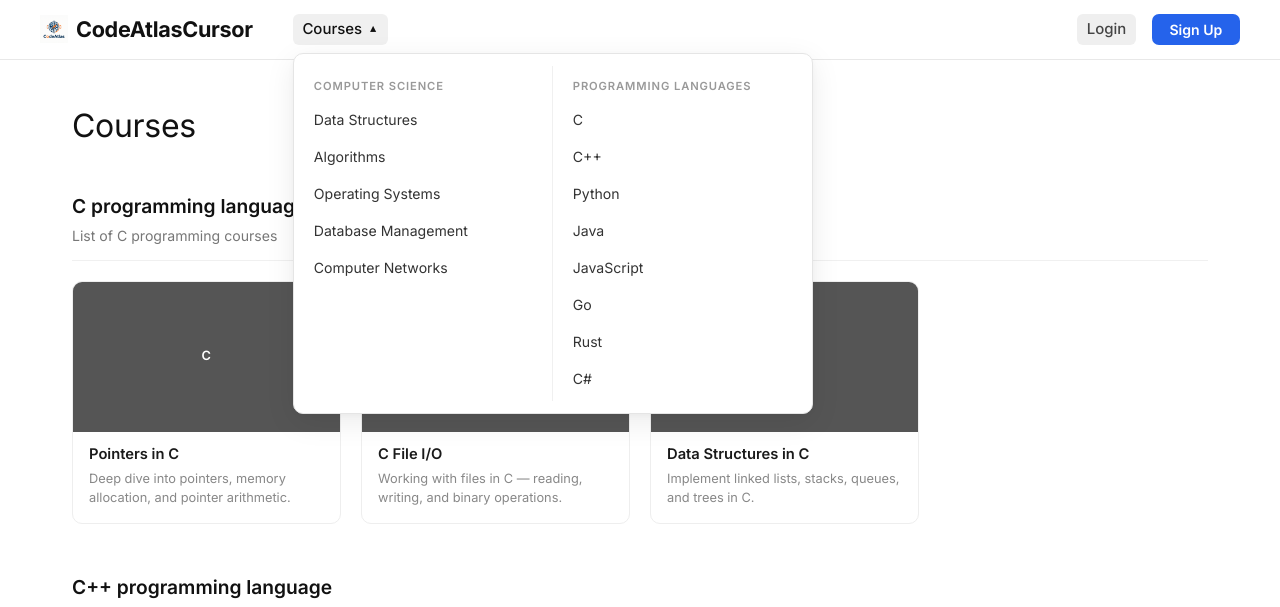
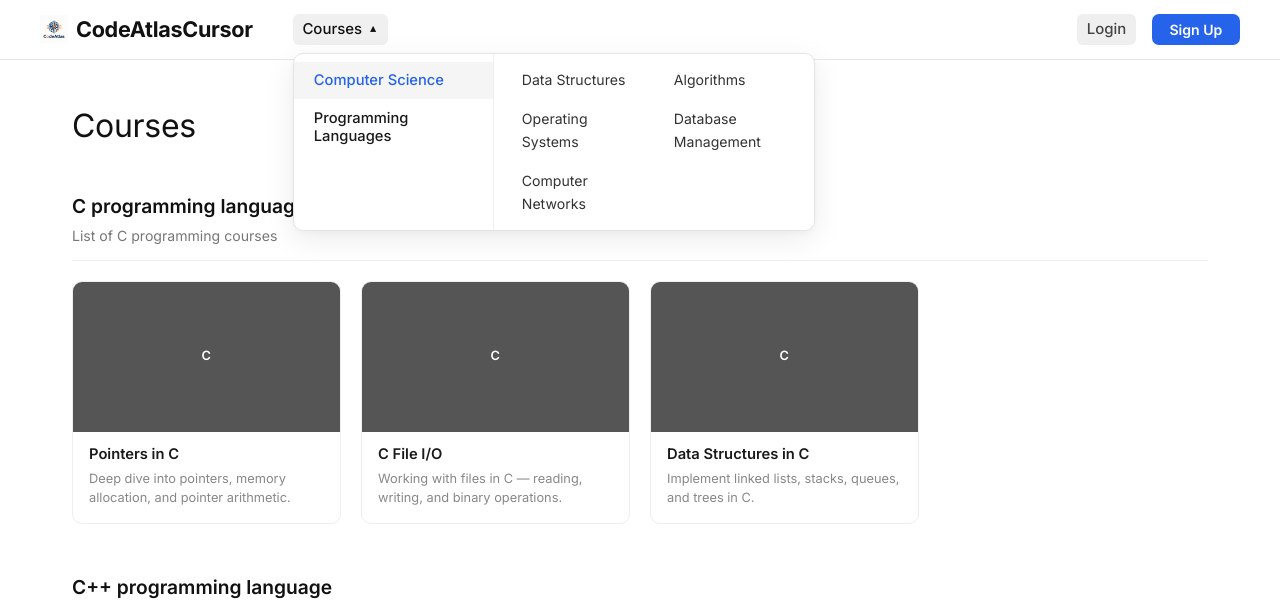
Before and after one commit to iamurtazo/open-code-atlas-cursor, a FastAPI app: page / in a window 1280 px wide, after a click that opens the changed part. Shown: the top 607 px of the page. Run offline with FastAPI, Linux system fonts and the light colour scheme; data that the repository does not hold is empty; parts of the project's set-up code (start-up, migrations or seed data) failed here and were passed over.

Commit message:
update courses list in navigation bar so that course opens a side-by-side panel and elements would appear horizontally

```diff
--- a/static/css/styles.css
+++ b/static/css/styles.css
@@ -142,7 +142,7 @@ img {
   transform: rotate(180deg);
 }
 
-/* Dropdown menu */
+/* Dropdown menu — mega menu */
 .dropdown-menu {
   position: absolute;
   top: calc(100% + 0.5rem);
@@ -151,8 +151,7 @@ img {
   border: 1px solid #e5e5e5;
   border-radius: 10px;
   box-shadow: 0 8px 30px rgba(0, 0, 0, 0.08), 0 2px 8px rgba(0, 0, 0, 0.04);
-  padding: 0.75rem 0;
-  min-width: 520px;
+  padding: 0;
   display: none;
   opacity: 0;
   transform: translateY(-4px);
@@ -160,32 +159,55 @@ img {
 }
 
 .dropdown-menu.show {
-  display: block;
+  display: flex;
   opacity: 1;
   transform: translateY(0);
 }
 
-.dropdown-columns {
-  display: grid;
-  grid-template-columns: 1fr 1fr;
-  gap: 0;
-}
-
-.dropdown-column {
-  padding: 0.25rem 0;
-}
-
-.dropdown-column:first-child {
+.dropdown-categories {
+  min-width: 200px;
+  padding: 0.5rem 0;
   border-right: 1px solid #f0f0f0;
 }
 
-.dropdown-category {
-  font-size: 0.7rem;
-  font-weight: 600;
-  text-transform: uppercase;
-  letter-spacing: 0.08em;
-  color: #999999;
-  padding: 0.5rem 1.25rem 0.4rem;
+.dropdown-category-btn {
+  display: block;
+  width: 100%;
+  text-align: left;
+  background: none;
+  border: none;
+  font-family: inherit;
+  font-size: 0.92rem;
+  font-weight: 500;
+  color: #1a1a1a;
+  padding: 0.6rem 1.25rem;
+  cursor: pointer;
+  transition: background-color 0.12s ease, color 0.12s ease;
+}
+
+.dropdown-category-btn:hover,
+.dropdown-category-btn.active {
+  background-color: #f5f5f5;
+  color: #2563eb;
+}
+
+.dropdown-items {
+  min-width: 320px;
+  padding: 0.5rem 0.5rem;
+}
+
+.dropdown-panel {
+  display: none;
+}
+
+.dropdown-panel.active {
+  display: flex;
+  flex-wrap: wrap;
+  gap: 0.15rem 0;
+}
+
+.dropdown-panel .dropdown-item {
+  flex: 0 0 50%;
 }
 
 .dropdown-item {
@@ -735,9 +757,6 @@ img {
     grid-template-columns: repeat(3, 1fr);
   }
 
-  .dropdown-menu {
-    min-width: 420px;
-  }
 }
 
 /* Small tablet / large phone */
@@ -808,20 +827,24 @@ img {
     min-width: 100%;
     box-shadow: none;
     border: none;
-    border-radius: 0;
     padding: 0;
     background-color: #fafafa;
     border-radius: 8px;
     margin-top: 0.25rem;
   }
 
-  .dropdown-columns {
-    grid-template-columns: 1fr;
+  .dropdown-menu.show {
+    flex-direction: column;
   }
 
-  .dropdown-column:first-child {
+  .dropdown-categories {
     border-right: none;
     border-bottom: 1px solid #f0f0f0;
+    min-width: 100%;
+  }
+
+  .dropdown-items {
+    min-width: 100%;
   }
 }
 
--- a/static/js/main.js
+++ b/static/js/main.js
@@ -7,21 +7,36 @@
   const hamburger = document.querySelector(".navbar-hamburger");
   const navbarNav = document.querySelector(".navbar-nav");
 
-  // Toggle courses dropdown
+  var categoryBtns = dropdownMenu ? dropdownMenu.querySelectorAll(".dropdown-category-btn") : [];
+  var panels = dropdownMenu ? dropdownMenu.querySelectorAll(".dropdown-panel") : [];
+
+  function activateCategory(btn) {
+    categoryBtns.forEach(function (b) { b.classList.remove("active"); });
+    panels.forEach(function (p) { p.classList.remove("active"); });
+    btn.classList.add("active");
+    var target = document.getElementById(btn.dataset.target);
+    if (target) target.classList.add("active");
+  }
+
   if (dropdownToggle && dropdownMenu) {
     dropdownToggle.addEventListener("click", function (e) {
       e.stopPropagation();
-      const isOpen = dropdownMenu.classList.contains("show");
-
-      if (isOpen) {
+      if (dropdownMenu.classList.contains("show")) {
         closeDropdown();
       } else {
         openDropdown();
       }
     });
+
+    categoryBtns.forEach(function (btn) {
+      btn.addEventListener("mouseenter", function () {
+        activateCategory(btn);
+      });
+    });
   }
 
   function openDropdown() {
+    if (categoryBtns.length) activateCategory(categoryBtns[0]);
     dropdownMenu.classList.add("show");
     dropdownToggle.classList.add("active");
   }
--- a/templates/base.html
+++ b/templates/base.html
@@ -35,21 +35,19 @@
               Courses <span class="dropdown-arrow">▼</span>
             </button>
             <div class="dropdown-menu" role="menu">
-              <div class="dropdown-columns">
-
-                <!-- Column 1: Computer Science -->
-                <div class="dropdown-column">
-                  <div class="dropdown-category">Computer Science</div>
+              <div class="dropdown-categories">
+                <button class="dropdown-category-btn active" data-target="panelCS">Computer Science</button>
+                <button class="dropdown-category-btn" data-target="panelLang">Programming Languages</button>
+              </div>
+              <div class="dropdown-items">
+                <div class="dropdown-panel active" id="panelCS">
                   <a href="#" class="dropdown-item" role="menuitem">Data Structures</a>
                   <a href="#" class="dropdown-item" role="menuitem">Algorithms</a>
                   <a href="#" class="dropdown-item" role="menuitem">Operating Systems</a>
                   <a href="#" class="dropdown-item" role="menuitem">Database Management</a>
                   <a href="#" class="dropdown-item" role="menuitem">Computer Networks</a>
                 </div>
-
-                <!-- Column 2: Programming Languages -->
-                <div class="dropdown-column">
-                  <div class="dropdown-category">Programming Languages</div>
+                <div class="dropdown-panel" id="panelLang">
                   <a href="#" class="dropdown-item" role="menuitem">C</a>
                   <a href="#" class="dropdown-item" role="menuitem">C++</a>
                   <a href="#" class="dropdown-item" role="menuitem">Python</a>
@@ -59,7 +57,6 @@
                   <a href="#" class="dropdown-item" role="menuitem">Rust</a>
                   <a href="#" class="dropdown-item" role="menuitem">C#</a>
                 </div>
-
               </div>
             </div>
           </div>
```
